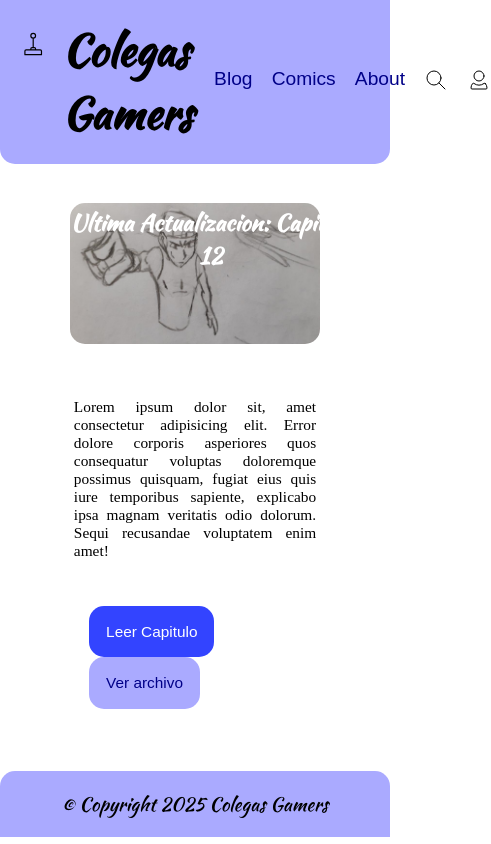
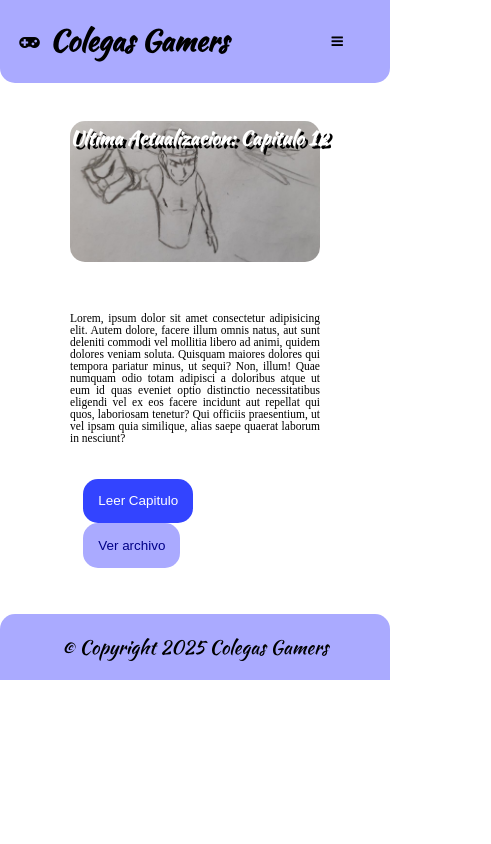
Before and after one commit to NitroXen/ColegasGamersWebComic, a plain HTML site: page index.html in a window 390 px wide. Shown: the whole page, 491 px wide, since content can reach past the window. Drawn offline with Linux system fonts and the light colour scheme; a web font is replaced by a local one.

Commit message:
add navigation menu in mobile responsive in index

```diff
--- a/index.html
+++ b/index.html
@@ -5,93 +5,25 @@
     <meta name="viewport" content="width=device-width, initial-scale=1.0" />
     <title>Colegas Gamers</title>
     <link rel="stylesheet" href="styles/style.css" />
+    <link
+      rel="stylesheet"
+      href="https://cdnjs.cloudflare.com/ajax/libs/font-awesome/4.7.0/css/font-awesome.min.css"
+    />
   </head>
   <body>
     <header class="header">
       <div class="header__title">
-        <svg
-          data-icon-name="joystick"
-          data-style="line"
-          icon_origin_id="16588"
-          viewBox="0 0 24 24"
-          xmlns="http://www.w3.org/2000/svg"
-          id="joystick"
-          class="icon line"
-          width="50"
-          height="50"
-        >
-          <path
-            class="svg__path"
-            style="
-              fill: none;
-              stroke: #000;
-              stroke-linecap: round;
-              stroke-linejoin: round;
-              stroke-width: 1;
-            "
-            d="M19,21H5V18a1,1,0,0,1,1-1H18a1,1,0,0,1,1,1ZM12,3a2,2,0,1,0,2,2A2,2,0,0,0,12,3Zm0,4v8m2,1a1,1,0,0,0-1-1H11a1,1,0,0,0-1,1v1h4Z"
-            id="primary"
-          ></path>
-        </svg>
+        <i class="fa fa-gamepad"></i>
         <h2>Colegas Gamers</h2>
       </div>
 
-      <nav class="header__nav">
+      <button class="header__nav--mobile" onclick="myFunction()">
+        <i class="fa fa-bars"></i>
+      </button>
+      <nav id="navbar" class="header__nav">
         <a href="./blog.html">Blog</a>
         <a href="#">Comics</a>
         <a href="#">About</a>
-
-        <a href="#"
-          ><svg
-            data-icon-name="search"
-            data-style="line"
-            icon_origin_id="20598"
-            viewBox="0 0 24 24"
-            xmlns="http://www.w3.org/2000/svg"
-            id="search"
-            class="icon line"
-            width="24"
-            height="24"
-          >
-            <path
-              style="
-                fill: none;
-                stroke: rgb(0, 0, 0);
-                stroke-linecap: round;
-                stroke-linejoin: round;
-                stroke-width: 1;
-              "
-              d="M17,10a7,7,0,1,1-7-7A7,7,0,0,1,17,10Zm4,11-6-6"
-              id="primary"
-            ></path>
-          </svg>
-        </a>
-
-        <a href="#"
-          ><svg
-            data-icon-name="user-3"
-            data-style="line"
-            icon_origin_id="24293"
-            viewBox="0 0 24 24"
-            xmlns="http://www.w3.org/2000/svg"
-            id="user-3"
-            class="icon line"
-            width="24"
-            height="24"
-          >
-            <path
-              style="
-                fill: none;
-                stroke: rgb(0, 0, 0);
-                stroke-linecap: round;
-                stroke-linejoin: round;
-                stroke-width: 1;
-              "
-              d="M17,8a5,5,0,1,1-5-5A5,5,0,0,1,17,8Zm1.44,7.6a1,1,0,0,0-1.34-.19,9,9,0,0,1-10.2,0,1,1,0,0,0-1.34.19A7,7,0,0,0,4,20a1,1,0,0,0,1,1H19a1,1,0,0,0,1-1A7,7,0,0,0,18.44,15.6Z"
-              id="primary"
-            ></path>
-          </svg>
-        </a>
       </nav>
     </header>
     <main class="main">
@@ -106,11 +38,15 @@
         </div>
         <div class="section__info">
           <p class="info__text">
-            Lorem ipsum dolor sit, amet consectetur adipisicing elit. Error
-            dolore corporis asperiores quos consequatur voluptas doloremque
-            possimus quisquam, fugiat eius quis iure temporibus sapiente,
-            explicabo ipsa magnam veritatis odio dolorum. Sequi recusandae
-            voluptatem enim amet!
+            Lorem, ipsum dolor sit amet consectetur adipisicing elit. Autem
+            dolore, facere illum omnis natus, aut sunt deleniti commodi vel
+            mollitia libero ad animi, quidem dolores veniam soluta. Quisquam
+            maiores dolores qui tempora pariatur minus, ut sequi? Non, illum!
+            Quae numquam odio totam adipisci a doloribus atque ut eum id quas
+            eveniet optio distinctio necessitatibus eligendi vel ex eos facere
+            incidunt aut repellat qui quos, laboriosam tenetur? Qui officiis
+            praesentium, ut vel ipsam quia similique, alias saepe quaerat
+            laborum in nesciunt?
           </p>
           <div class="info__buttons">
             <button class="button button__read">Leer Capitulo</button>
@@ -122,5 +58,6 @@
     <footer>
       <p>&copy Copyright 2025 Colegas Gamers</p>
     </footer>
+    <script src="./scripts/script.js"></script>
   </body>
 </html>
--- /dev/null
+++ b/scripts/script.js
@@ -0,0 +1,8 @@
+function myFunction() {
+  var x = document.getElementById("navbar");
+  if (x.style.display === "block") {
+    x.style.display = "none";
+  } else {
+    x.style.display = "block";
+  }
+}
--- a/styles/style.css
+++ b/styles/style.css
@@ -71,7 +71,10 @@
   gap: 0.5em;
   font-family: Kaushan;
   font-size: 1.5rem;
+  justify-content: center;
+  align-items: center;
 }
+
 .header__nav {
   display: flex;
   gap: 1em;
@@ -80,6 +83,18 @@
 .header__nav > a {
   color: var(--text-color);
   text-decoration: none;
+  padding: 14px 16px;
+  font-size: 17px;
+  display: block;
+}
+
+.nav__icons {
+  display: flex;
+  gap: 1em;
+}
+
+.header__nav--mobile {
+  display: none;
 }
 
 /* Main */
@@ -105,7 +120,8 @@
   top: 2%;
   left: 10%;
   color: var(--white-color);
-  font-size: 2rem;
+  text-shadow: 3px 3px var(--black-color);
+  font-size: 3rem;
   font-family: Kaushan;
 }
 
@@ -204,9 +220,9 @@
   font-family: Kaushan;
 }
 
-@media (max-width: 1200px) {
+@media (max-width: 768px) {
   .update__text {
-    font-size: 1.2rem;
+    font-size: 1.4rem;
   }
 
   .section__info {
@@ -218,5 +234,42 @@
   }
 }
 
-@media (max-width: 768px) {
+@media (max-width: 425px) {
+  .header__title {
+    font-size: 1rem;
+  }
+
+  .header__nav {
+    display: none;
+    position: absolute;
+    top: 8%;
+    right: 0;
+    width: 100%;
+    background: var(--secondary-color);
+    flex-direction: column;
+    align-items: center;
+    justify-content: space-evenly;
+    z-index: 1;
+  }
+
+  .header__nav--mobile {
+    display: block;
+    background: var(--secondary-color);
+    border: none;
+  }
+  .main {
+    position: relative;
+  }
+
+  .update__text {
+    font-size: 1rem;
+  }
+
+  .section__info {
+    font-size: 0.6rem;
+  }
+
+  .button {
+    font-size: 0.7rem;
+  }
 }
```
